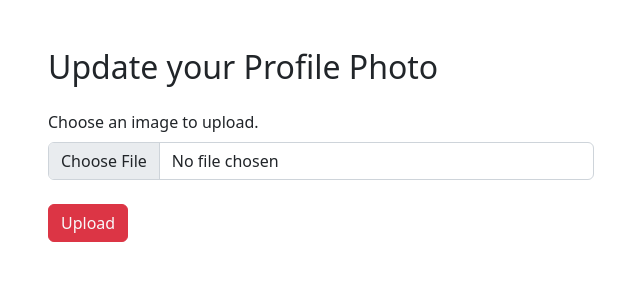
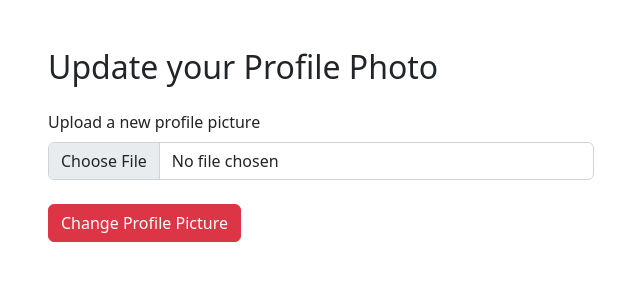
Before and after one commit to Heroskin12/vietsight, a Flask app: page /settings in a window 1280 px wide. Shown: the part 186-486 px from the top of the page, without its empty margins (46-686 px from the left). Run offline with Flask 2, Linux system fonts and the light colour scheme; the visitor is signed in with stand-in values (Sample User, id 1); data comes from the database, SQL or seed files in the repository; some libraries are stand-ins or nearby versions.

Commit message:
Created Settings Forms and Updated DB models
Users can now change profile and cover photos, as well as captions.
Templates created for 404 and 500 errors.

```diff
--- a/app/forms.py
+++ b/app/forms.py
@@ -40,5 +40,18 @@ class UploadForm(FlaskForm):
     submit = SubmitField('Upload')
 
 class CaptionForm(FlaskForm):
-    new_caption = TextAreaField('Caption', validators=[Length(min=0, max=256)])
+    new_caption = TextAreaField('Caption', validators=[DataRequired()])
     submit = SubmitField('Confirm Change')
+
+class ProfileForm(FlaskForm):
+    new_profile = FileField('Upload a new profile picture', validators=[FileRequired()])
+    submit = SubmitField('Change Profile Picture')
+
+class CoverForm(FlaskForm):
+    new_cover = FileField('Upload a new cover photo', validators=[FileRequired()])
+    submit = SubmitField('Change Cover Photo')
+
+class PasswordForm(FlaskForm):
+    oldPassword = PasswordField('Enter current password', validators=[FileRequired()])
+    newPassword = PasswordField('Enter new password', validators=[FileRequired()])
+    confirmPassword = PasswordField('Confirm new password', validators=[FileRequired()])
--- a/app/models.py
+++ b/app/models.py
@@ -12,6 +12,8 @@ class User(UserMixin, db.Model):
     username = db.Column(db.String(64), index=True, unique=True)
     email = db.Column(db.String(120), index=True, unique=True)
     password_hash = db.Column(db.String(128))
+    profile_pic = db.Column(db.String)
+    cover_pic = db.Column(db.String)
     caption = db.Column(db.String(256))
     lastSeen = db.Column(db.DateTime, default = datetime.utcnow)
 
--- a/app/routes.py
+++ b/app/routes.py
@@ -4,7 +4,7 @@ from flask_login import current_user, login_user, logout_user, login_required
 import imghdr
 import os
 from app import app, db
-from app.forms import LoginForm, RegisterForm, UploadForm
+from app.forms import LoginForm, RegisterForm, UploadForm, CaptionForm, ProfileForm, CoverForm, PasswordForm
 from app.models import User, Post
 from werkzeug.urls import url_parse
 from werkzeug.utils import secure_filename
@@ -168,4 +168,49 @@ def upload():
 @login_required
 def settings():
 
-    return render_template('settings.html', title="Change Settings")
+    form = CaptionForm()
+    profileForm = ProfileForm()
+    coverForm = CoverForm()
+    passwordForm = PasswordForm()
+
+    if form.validate_on_submit():
+        print('validated')
+        newCaption = form.new_caption.data
+        current_user.caption = newCaption
+        db.session.commit()
+        return redirect(url_for('profile', username=current_user.username))
+
+    if profileForm.validate_on_submit():
+        uploaded_file = request.files['new_profile']
+        filename = secure_filename(uploaded_file.filename)
+
+        if filename != '':
+            file_ext = os.path.splitext(filename)[1]
+            if file_ext not in app.config['UPLOAD_EXTENSIONS'] or \
+                file_ext != validate_image(uploaded_file.stream):
+                flash("Image type not valid. Must be jpg, gif or png. Please try again.")
+                return redirect(url_for('settings'))
+            uploaded_file.save(os.path.join(app.config['PROFILE_PATH'], filename))
+
+            current_user.profile_pic = filename
+            db.session.commit()
+            return redirect(url_for('profile', username = current_user.username))
+
+    if coverForm.validate_on_submit():
+        uploaded_file = request.files['new_cover']
+        filename = secure_filename(uploaded_file.filename)
+
+        if filename != '':
+            file_ext = os.path.splitext(filename)[1]
+            if file_ext not in app.config['UPLOAD_EXTENSIONS'] or \
+                file_ext != validate_image(uploaded_file.stream):
+                flash("Image type not valid. Must be jpg, gif or png. Please try again.")
+                return redirect(url_for('settings'))
+            uploaded_file.save(os.path.join(app.config['COVER_PATH'], filename))
+
+            current_user.cover_pic = filename
+            db.session.commit()
+            return redirect(url_for('profile', username = current_user.username))
+
+
+    return render_template('settings.html', title="Change Settings", form=form, profileForm=profileForm, coverForm=coverForm)
--- a/app/static/css/main.css
+++ b/app/static/css/main.css
@@ -63,12 +63,6 @@ li img, .card-added-images {
 	margin-top: -50px;
 }
 
-.coverImage {
-	background: url(mountain.jpg) no-repeat center center/cover;
-	height: 400px;
-	width: 100%;
-}
-
 #v-pills-tab button {
 	background: none;
 	color: black;
--- /dev/null
+++ b/app/templates/404.html
@@ -0,0 +1,6 @@
+{% extends "base.html" %}
+{% block content %}
+<div class="pt-5 mt-5">
+    <h1 class="mt-5 pt-5 text-center">We can't find the page you're looking for... Not sure if we lost it or what.</h1>
+</div>
+{% endblock %}
--- a/app/templates/base.html
+++ b/app/templates/base.html
@@ -52,7 +52,11 @@
                 <ul class="navbar-nav mx-auto mb-2 mb-lg-0 d-flex align-items-center d-lg-none" >
                     <li class="nav-item ms-5"><a href="{{ url_for('profile', username=current_user.username) }}" class="nav-link">
                         {{current_user.firstName}} {{current_user.lastName}}
+                        {% if current_user.profile_pic %}
+                        <img src="/static/images/profile/{{current_user.profile_pic}}" alt="" class="rounded rounded-5 ms-2">
+                        {% else %}
                         <img src="{{ current_user.avatar(128) }}" alt="" class="rounded rounded-5 ms-2">
+                        {% endif %}
                     </a></li>
 
                 </ul>
@@ -68,14 +72,18 @@
                         <li class="nav-item"><a href="{{url_for('upload')}}" class="nav-link">Upload</a></li>
                         <li class="nav-item"><a href="" class="nav-link">Discover</a></li>
                         <li class="nav-item"><a href="" class="nav-link active bg-danger text-light rounded-1 ms-2" aria-current="page" id="bucketLink">Bucket List</a></li>
-                        <li class="nav-item d-lg-none"><a href="" class="nav-link">Settings</a></li>
+                        <li class="nav-item d-lg-none"><a href="{{url_for('settings')}}" class="nav-link">Settings</a></li>
                         <li class="nav-item d-lg-none"><a href="{{url_for('logout')}}" class="nav-link">Logout</a></li>
                     </ul>
                 </div>
                     <ul class="navbar-nav ms-auto mb-2 mb-lg-0 d-lg-flex align-items-center" id="profileImage">
                         <li class="nav-item ms-5"><a href="{{ url_for('profile', username=current_user.username) }}" class="nav-link">
                             {{current_user.firstName}} {{current_user.lastName}}
+                            {% if current_user.profile_pic %}
+                            <img src="/static/images/profile/{{current_user.profile_pic}}" alt="" class="rounded rounded-5 ms-2">
+                            {% else %}
                             <img src="{{ current_user.avatar(128) }}" alt="" class="rounded rounded-5 ms-2">
+                            {% endif %}
                         </a></li>
                         <li class="nav-item dropdown">
                             <a class="nav-link dropdown-toggle d-lg-flex" href="#" id="navbarDropdown" role="button" data-bs-toggle="dropdown" aria-expanded="false">
@@ -83,7 +91,7 @@
                             </a>
                             <ul class="dropdown-menu" aria-labelledby="navbarDropdown">
                               <li><a class="dropdown-item" href="{{url_for('profile', username=current_user.username)}}">Profile</a></li>
-                              <li><a class="dropdown-item" href="#">Settings</a></li>
+                              <li><a class="dropdown-item" href="{{url_for('settings')}}">Settings</a></li>
                               <li><hr class="dropdown-divider"></li>
                               <li><a class="dropdown-item" href="{{url_for('logout')}}">Logout</a></li>
                             </ul>
--- a/app/templates/settings.html
+++ b/app/templates/settings.html
@@ -14,42 +14,45 @@
             <div class="tab-pane fade show active mt-5" id="nav-home" role="tabpanel" aria-labelledby="nav-home-tab" tabindex="0">
                 <div class="container-lg">
                     <h2 class="mb-4">Update your Profile Photo</h2>
-                    <form action="">
+                    <form action="/settings", method="post" enctype="multipart/form-data">
+                        {{profileForm.hidden_tag()}}
                         <div class="mb-3">
-                            <label for="formFile" class="form-label">Choose an image to upload.</label>
-                            <input class="form-control w-50" type="file" id="formFile">
+                            {{profileForm.new_profile.label(class_='form-label')}} <br>
+                            {{profileForm.new_profile(class_='form-control w-50')}}
                         </div>
 
-                        <button type="Submit" class="btn btn-danger text-light mt-2 mb-4">Upload</button>
+                        {{profileForm.submit(class_='btn btn-danger text light mt-2 mb-4')}}
                     </form>
                 </div>
             </div>
             <div class="tab-pane fade mt-5" id="nav-profile" role="tabpanel" aria-labelledby="nav-profile-tab" tabindex="0">
                 <div class="container-lg">
                     <h2 class="mb-4">Update your Cover Photo</h2>
-                    <form action="">
+                    <form action="/settings" method="post" enctype="multipart/form-data">
+                        {{coverForm.hidden_tag()}}
                         <div class="mb-3">
-                            <label for="formFile" class="form-label">Choose an image to upload.</label>
-                            <input class="form-control w-50" type="file" id="formFile">
+                            {{coverForm.new_cover.label(class_='form-label')}}
+                            {{coverForm.new_cover(class_='form-control w-50')}}
                         </div>
 
-                        <button type="Submit" class="btn btn-danger text-light mt-2 mb-4">Upload</button>
+                        {{coverForm.submit(class_='btn btn-danger text-light mt-2 mb-4')}}
                     </form>
                 </div>
             </div>
             <div class="tab-pane fade mt-5" id="nav-contact" role="tabpanel" aria-labelledby="nav-contact-tab" tabindex="0">
                 <div class="container-lg">
                     <h2 class="mb-4">Update your Caption</h2>
-                    <form action="">
+                    <form action="/settings", method="post" no validate>
+                        {{form.hidden_tag()}}
                         <div class="mb-3">
-                            <label for="newCaption" class="form-label">Write your caption.</label>
-                            <textarea class="form-control w-50" id="newCaption" rows="3"></textarea>
+                            {{form.new_caption.label(class_='form-label')}}<br>
+                            {{form.new_caption(class_='form-control w-50', rows='3')}}
                             <div id="whereHelpBlock" class="form-text">
                                 Your caption has a max limit of 130 characters.
                             </div>
                         </div>
 
-                        <button type="Submit" class="btn btn-danger text-light mt-2 mb-4">Submit</button>
+                        {{form.submit(class_='btn btn-danger text-light mt-2 mb-4')}}
                     </form>
                 </div>
             </div>
```
Also changed, not shown: app/__init__.py (+33 -2 lines), app/errors.py (added, +12 -0 lines), app/templates/500.html (added, +7 -0 lines), app/templates/profile.html (+28 -2 lines), config.py (+11 -0 lines), migrations/versions/e49443b3c151_added_columns_for_profile_and_cover_pics.py (added, +40 -0 lines), app.db, app/static/images/cover/jamie.jpg (added), app/static/images/profile/about.jpg (added), app/static/images/profile/jamie.jpg (added), vietsight.py (line endings or trailing spaces), 1 other file.
